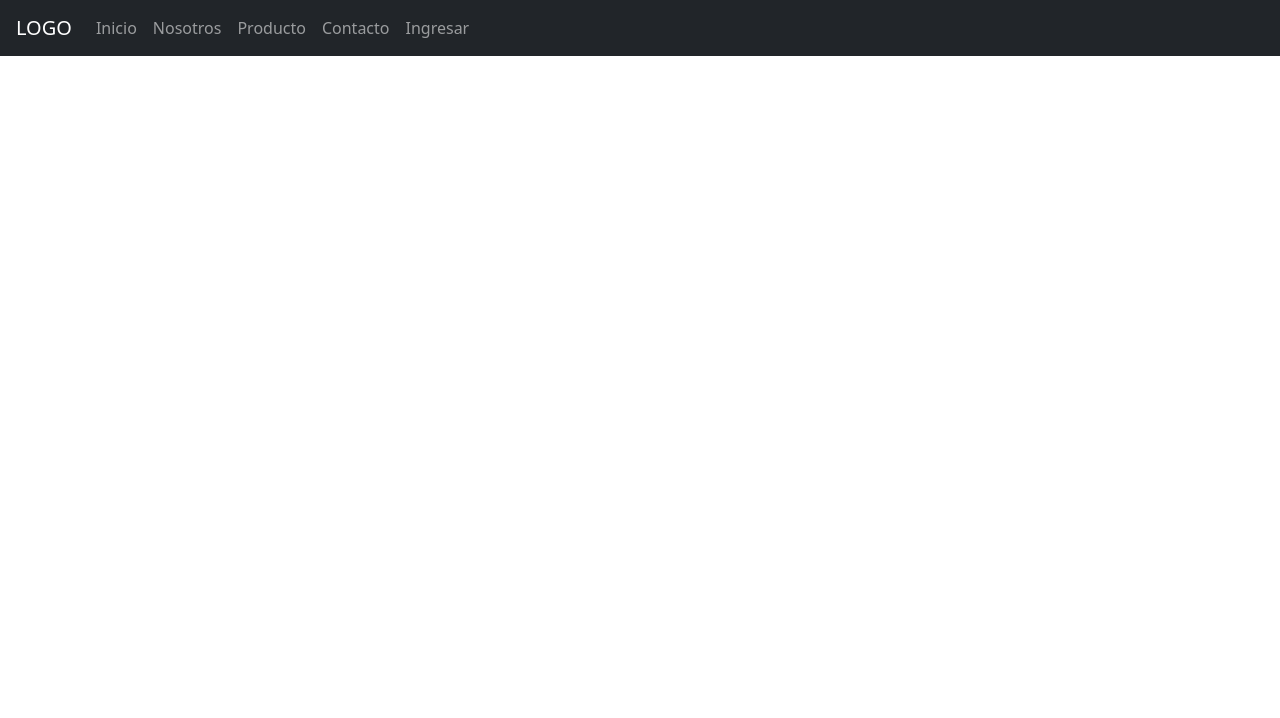
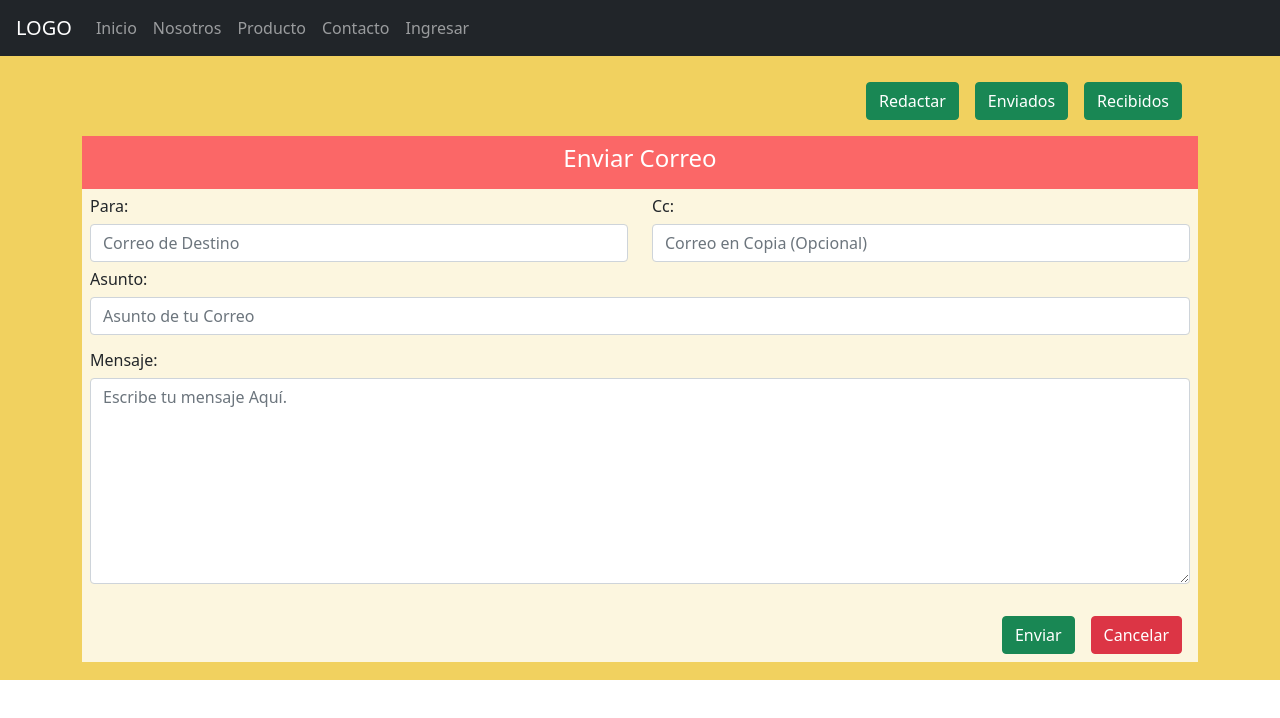
Before and after one commit to Emilioj17/CRM, a React (Create React App) app: page /SendEmail in a window 1280 px wide. Shown: the top 718 px of the page. Built offline with nearby package versions, Linux system fonts and the light colour scheme; no server answers.

Commit message:
Envio de Correo

```diff
--- a/public/index.html
+++ b/public/index.html
@@ -25,7 +25,7 @@
       work correctly both with client-side routing and a non-root public URL.
       Learn how to configure a non-root public URL by running `npm run build`.
     -->
-    <title>React App</title>
+    <title>Super CRM</title>
   </head>
   <body>
     <noscript>You need to enable JavaScript to run this app.</noscript>
--- a/src/App.js
+++ b/src/App.js
@@ -13,6 +13,7 @@ import Contacto from "./views/Contacto";
 import Nosotros from "./views/Nosotros";
 import BienvenidoAdministrador from "./views/BienvenidoAdministrador";
 import PanelAdministrador from "./views/PanelAdministrador";
+import SendEmail from "./views/SendEmail";
 import Contacts from "./views/Contacts";
 function App() {
   return (
@@ -36,6 +37,7 @@ function App() {
           <Route exact path="/checkout" children={<Checkout />} />
           <Route exact path="/BienvenidoAdministrador" children={<BienvenidoAdministrador />} />
           <Route exact path="/PanelAdministrador" children={<PanelAdministrador />} />
+          <Route exact path="/SendEmail" children={<SendEmail />} />
           <Route exact path="/profile/:user_id" children={<Profile />} />
         </Switch>
       </Router>
--- /dev/null
+++ b/src/style/SendEmail.css
@@ -0,0 +1,14 @@
+.SendEmail {
+	background-color: #f1d15f;
+	padding-top: 10px;
+	padding-bottom: 10px;
+}
+
+.cuerpoSendEmail {
+	background-color: rgb(255, 255, 255, 0.8);
+}
+
+.headCuerpoSendEmail {
+	background-color: #fb6767;
+	color: white;
+}
--- /dev/null
+++ b/src/views/SendEmail.js
@@ -0,0 +1,51 @@
+import React from "react";
+import "bootstrap/dist/css/bootstrap.css";
+import "../style/SendEmail.css"
+
+const SendEmail = () => {
+  return (
+      <div className="SendEmail">
+          <div className="container">
+              <div className="d-flex flex-row-reverse m-2">
+                  <button type="button" className="btn btn-success m-2">Recibidos</button>
+                  <button type="button" className="btn btn-success m-2">Enviados</button>
+                  <button type="button" className="btn btn-success m-2">Redactar</button>
+              </div>
+              <div className="col-12 cuerpoSendEmail">
+                  <div className="headCuerpoSendEmail text-center py-2">
+                      <h4>Enviar Correo</h4>
+                  </div>
+                  <div className="bodyCuerpoSendEmail p-2">
+                      <div className="row">
+                          <div class="col-12 col-md-6">
+                              <h6>Para:</h6>
+                              <input type="text" class="form-control" placeholder="Correo de Destino"/>
+                          </div>
+                          <div class="col-12 col-md-6">
+                              <h6>Cc:</h6>
+                              <input type="text" class="form-control" placeholder="Correo en Copia (Opcional)"/>
+                          </div>
+                      </div>
+                      <div className="row py-2">
+                          <div class="col-12">
+                              <h6>Asunto:</h6>
+                              <input type="text" class="form-control" placeholder="Asunto de tu Correo"/>
+                          </div>
+                      </div>
+                      <div className="row py-2">
+                          <div class="col-12">
+                              <h6>Mensaje:</h6>
+                              <textarea class="form-control" placeholder="Escribe tu mensaje Aquí." rows="8"/>
+                          </div>
+                      </div>
+                  </div>
+                  <div className="botonesSendEmail d-flex flex-row-reverse m-2">
+                      <button type="button" className="btn btn-danger m-2">Cancelar</button>
+                      <button type="button" className="btn btn-success m-2">Enviar</button>
+                  </div>
+              </div>
+            </div>
+        </div>
+  );
+};
+export default SendEmail;
```
